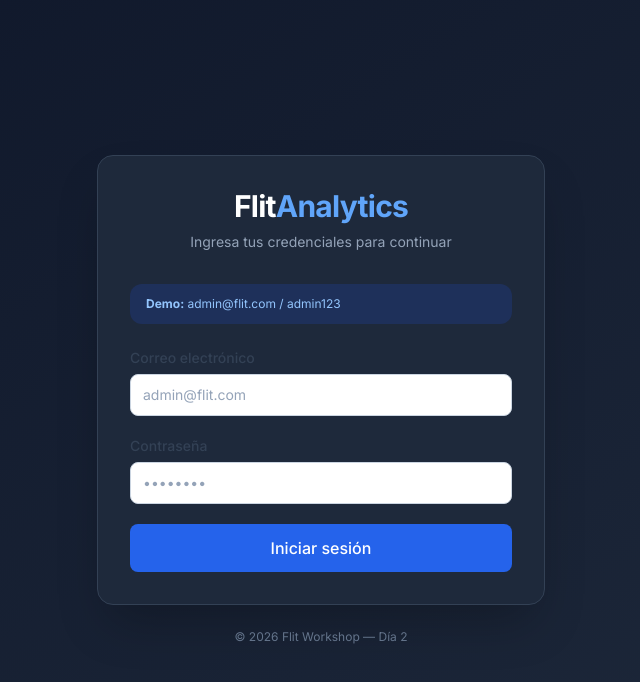
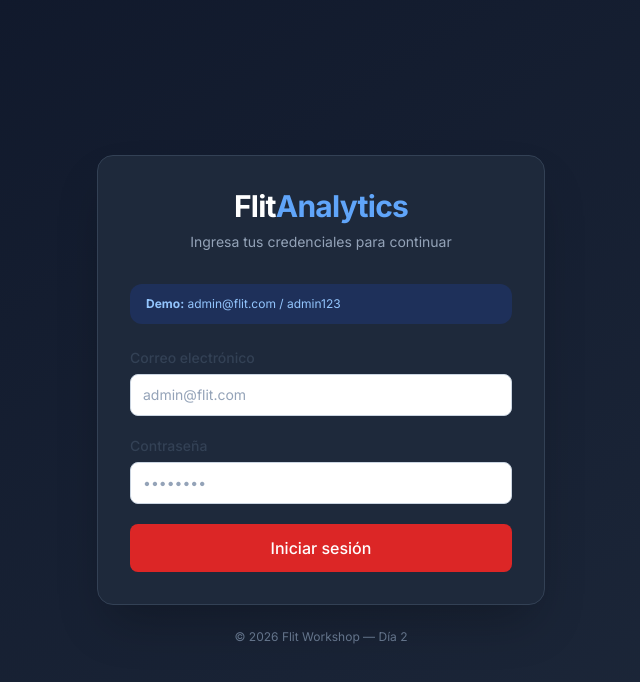
Before and after one commit to DanielMejia2037/Repositorio_antigrabity_local, a React (Vite) app in the folder Dashboard/: page /login in a window 1280 px wide. Shown: the top 682 px of the page, without its empty margins (319-959 px from the left). Built offline with nearby package versions, Linux system fonts and the light colour scheme.

Commit message:
feat(ui): change login button to red

```diff
--- a/Dashboard/src/components/organisms/LoginForm.tsx
+++ b/Dashboard/src/components/organisms/LoginForm.tsx
@@ -52,7 +52,7 @@ export function LoginForm() {
           {error}
         </p>
       )}
-      <Button type="submit" loading={loading} size="lg" className="w-full">
+      <Button variant="danger" type="submit" loading={loading} size="lg" className="w-full">
         Iniciar sesión
       </Button>
     </form>
```
